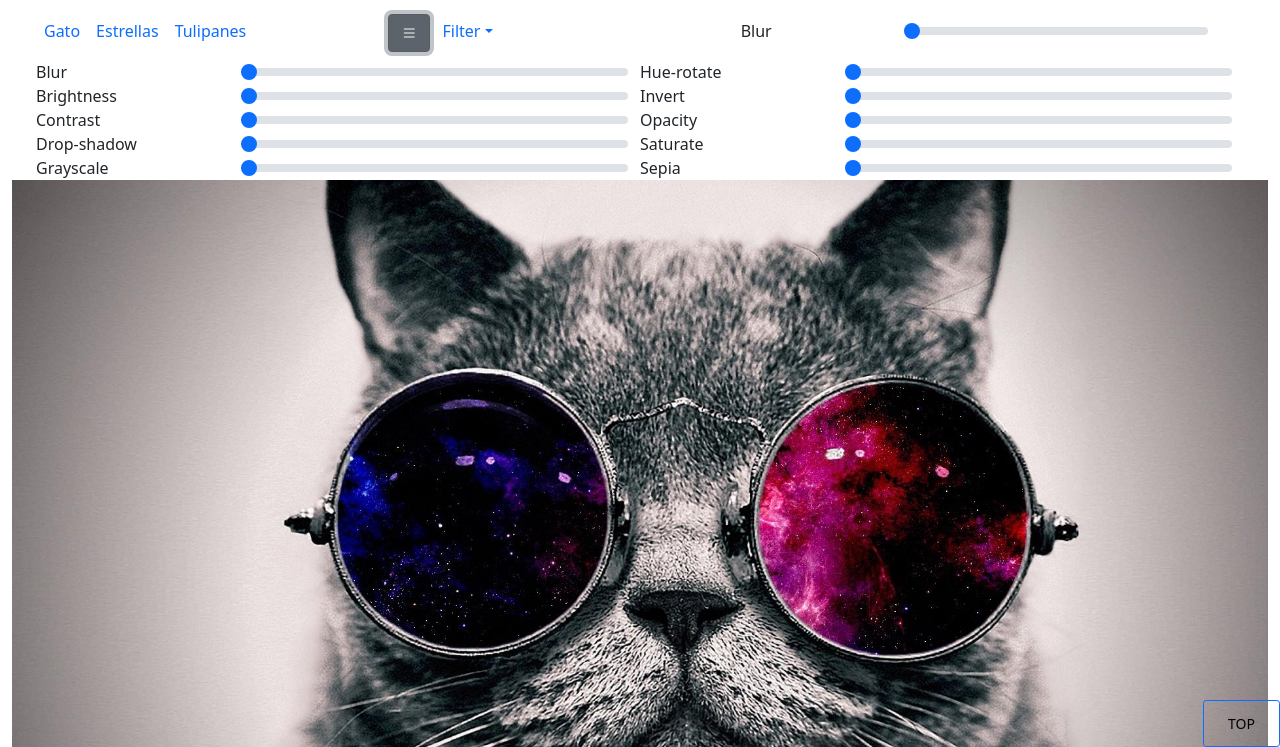
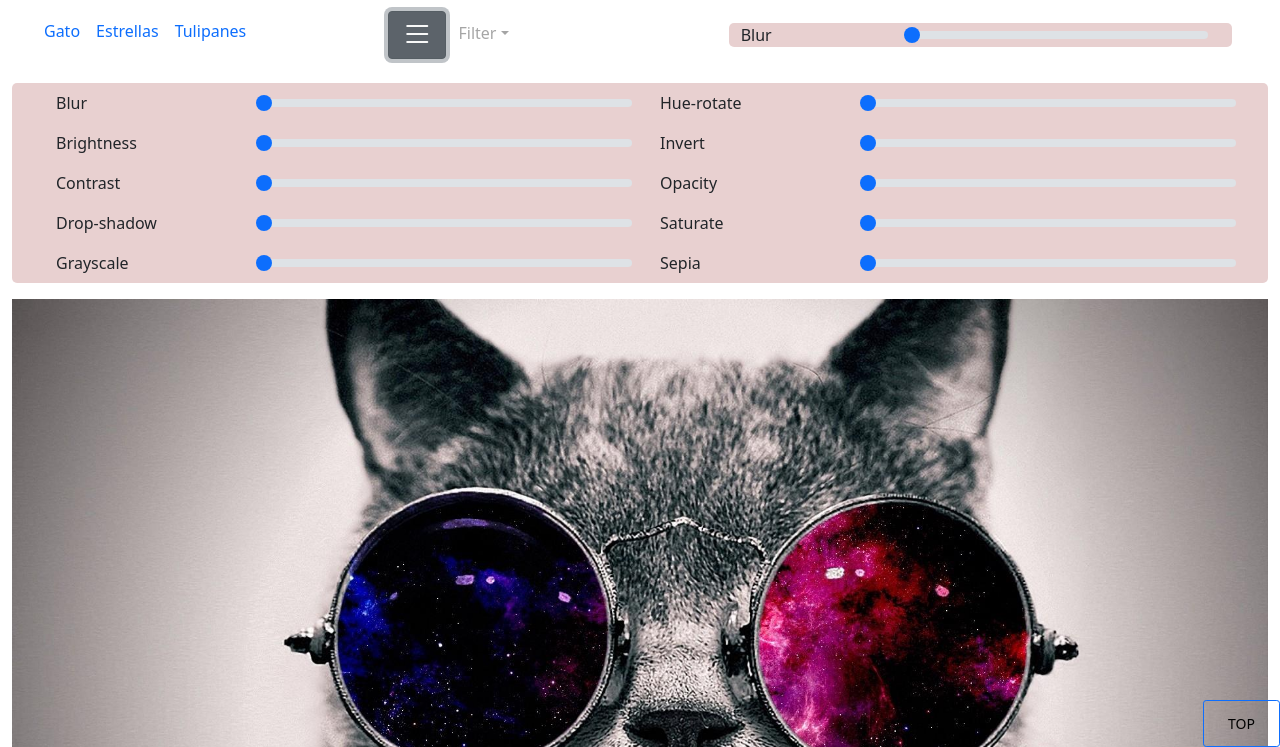
Before and after one commit to RipSNake/css-effects, a plain HTML site: page index.html in a window 1280 px wide. Both pictures are taken after a click on the button "Toggle Filter's List View". Shown: the part 53-800 px from the top of the page. Drawn offline with nearby package versions, Linux system fonts and the light colour scheme.

Commit message:
add styles for unclickeable and hidden elements and filter's control background color"

```diff
--- a/styles/styles.css
+++ b/styles/styles.css
@@ -1 +1,38 @@
 @import url("https://cdn.jsdelivr.net/npm/bootstrap-icons@1.3.0/font/bootstrap-icons.css");
+
+i::before {
+	font-size: xx-large;
+}
+
+#filterShow {
+	background-color: rgba(180,100,100,0.3);
+	border-radius: 5px;
+}
+
+#filter-full-list {
+	background-color: rgba(180,100,100,0.3);
+	border-radius: 5px;
+	margin: 1em auto;
+}
+
+.filter-control {
+	padding: 0.5em;
+}
+
+.selected {
+
+}
+
+.show {
+
+}
+
+.hide {
+	display: none;
+}
+
+.unclickable {
+	color: gray;
+	opacity: 0.7;
+	pointer-events: none;
+}
```
